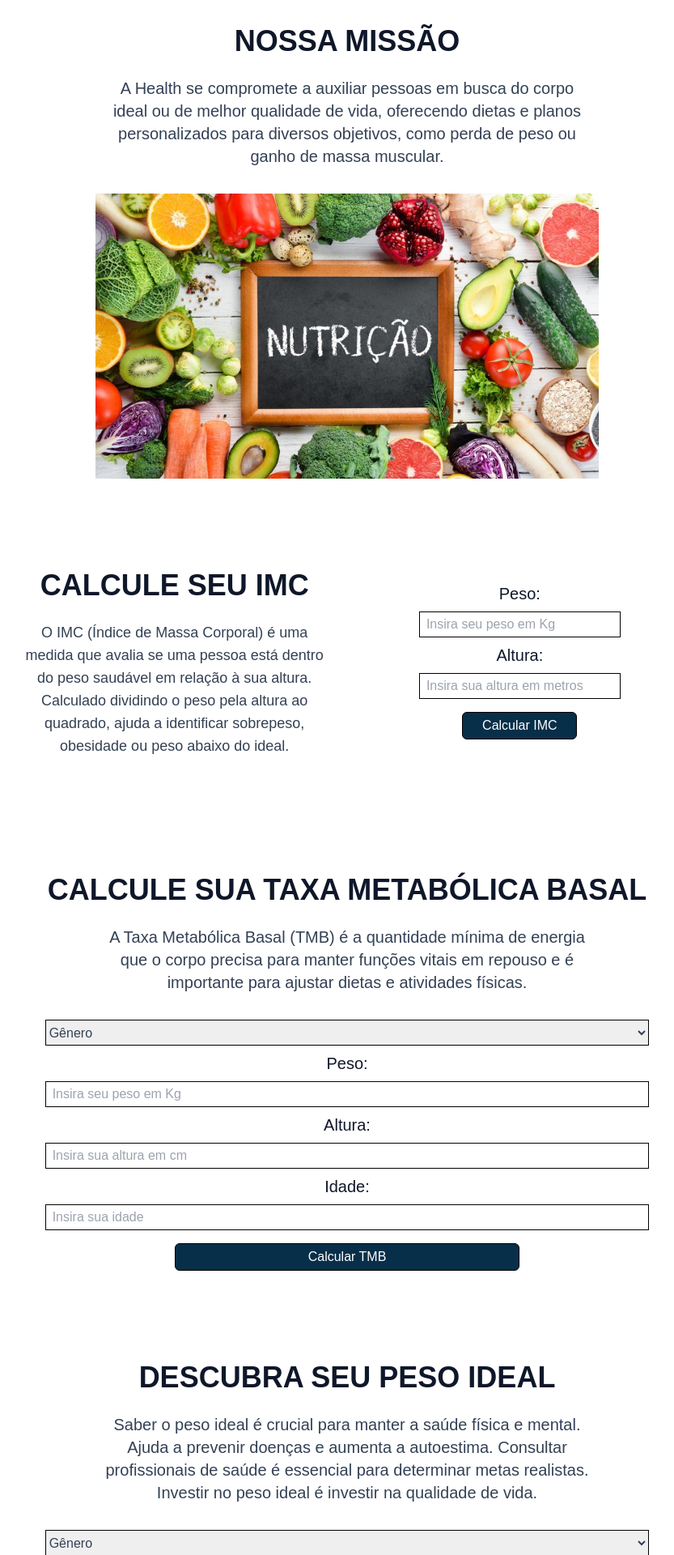
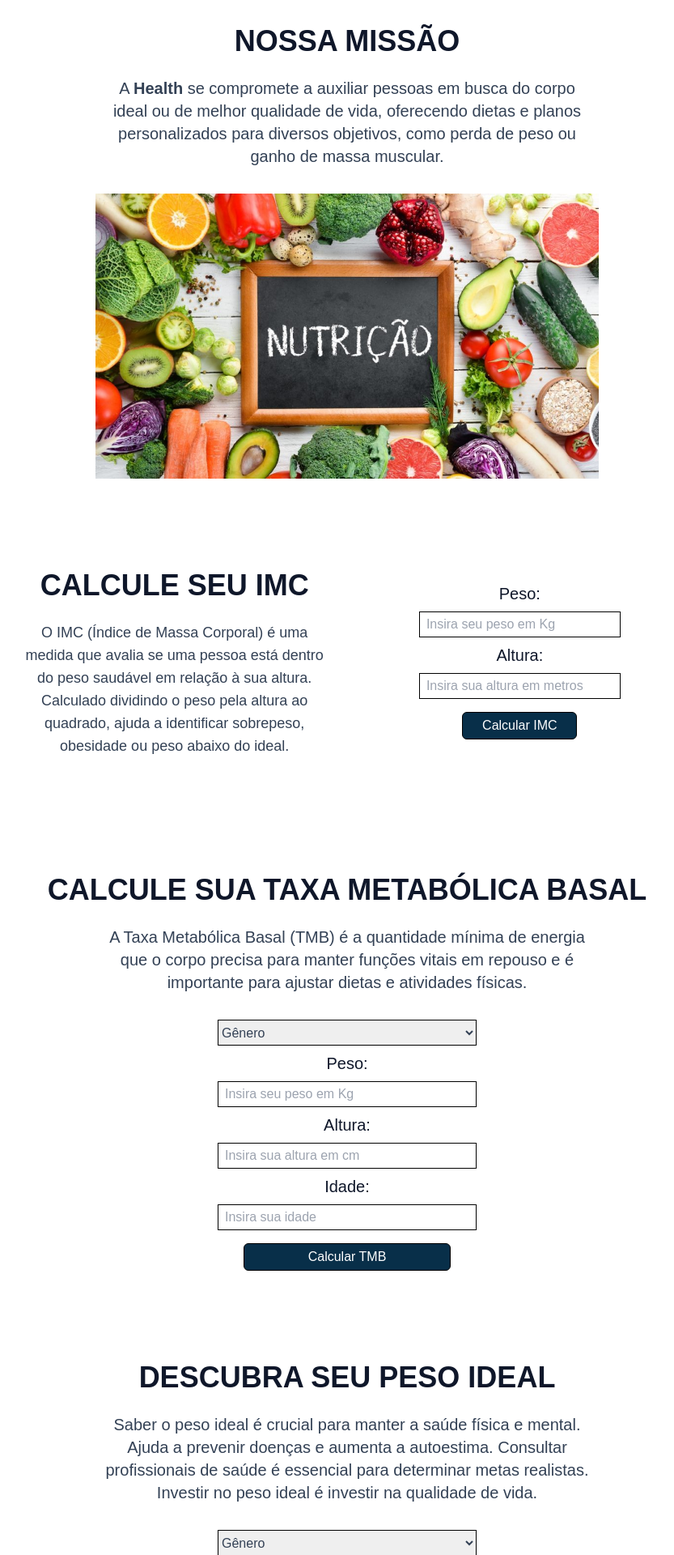
Before and after one commit to LeonardoMartins016/Projeto-Nutritivo, a PHP site: page / in a window 1280 px wide. Shown: the part 1021-2941 px from the top of the page at 81% size, without its empty margins (211-1044 px from the left). Run offline with PHP 8.4, Linux system fonts and the light colour scheme.

Commit message:
adaptando para desktop

```diff
--- a/index.html
+++ b/index.html
@@ -33,10 +33,10 @@
         <div id="inicio" class="w-full flex justify-center text-center flex-col">
             <div class="flex flex-col items-center mt-8 mb-8">
                 <h2 class="text-2xl mb-6 text-slate-900 font-bold md:text-4xl">NOSSA MISSÃO</h2>
-                <p class=" w-11/12 max-w-[600px] text-justify md:text-xl md:text-center">A Health se compromete a auxiliar pessoas em busca do corpo ideal ou de melhor qualidade de vida, oferecendo dietas e planos personalizados para diversos objetivos, como perda de peso ou ganho de massa muscular.</p>
+                <p class=" w-11/12 max-w-[600px] text-justify md:text-xl md:text-center">A <strong>Health</strong> se compromete a auxiliar pessoas em busca do corpo ideal ou de melhor qualidade de vida, oferecendo dietas e planos personalizados para diversos objetivos, como perda de peso ou ganho de massa muscular.</p>
             </div>
             <div class="mg-top flex justify-center">
-                 <img style="height: 22rem; width: auto;" src="img/imgmissao.jpg"  alt="imagem com alimentos saudáveis e uma placa com a palavra nutrição">
+                 <img src="img/imgmissao.jpg"  alt="imagem com alimentos saudáveis e uma placa com a palavra nutrição" class="h-[10rem] md:h-[22rem]">
             </div>
         </div>
 
@@ -67,18 +67,18 @@
 
        <!--CALCULADORA DE TMB (DIREITA)-->
             <div class="flex flex-col items-center">
-              <select name="genero" class="mb-2 border border-black w-7/12 h-8" id="genero">
+              <select name="genero" class="mb-2 border border-black w-7/12 h-8 md:w-1/4" id="genero">
                 <option value="none">Gênero</option>
                 <option value="masculino">Masculino</option>
                 <option value="feminino">Feminino</option>
               </select>
               <p class="mb-2 text-xl text-slate-900">Peso:</p>
-              <input class="mb-2 border border-black w-7/12 h-8 p-2" type="number" id="kiloTMB" placeholder="Insira seu peso em Kg">
+              <input class="mb-2 border border-black w-7/12 h-8 p-2 md:w-1/4" type="number" id="kiloTMB" placeholder="Insira seu peso em Kg">
               <p class="mb-2 text-xl text-slate-900">Altura:</p>
-              <input class="mb-2 border border-black w-7/12 h-8 p-2" type="number" id="AlturaTMB" placeholder="Insira sua altura em cm">
+              <input class="mb-2 border border-black w-7/12 h-8 p-2 md:w-1/4" type="number" id="AlturaTMB" placeholder="Insira sua altura em cm">
               <p class="mb-2 text-xl text-slate-900">Idade:</p>
-              <input class="mb-2 border border-black w-7/12 h-8 p-2" type="number" id="IdadeTMB" placeholder="Insira sua idade">
-              <button id="calculaTMB" class="bg-sky-950 text-white mt-2 mb-2 w-4/12 p-1 rounded-md border border-black">Calcular TMB</button>
+              <input class="mb-2 border border-black w-7/12 h-8 p-2 md:w-1/4" type="number" id="IdadeTMB" placeholder="Insira sua idade">
+              <button id="calculaTMB" class="bg-sky-950 text-white mt-2 mb-2 w-4/12 md:w-1/5 p-1 rounded-md border border-black">Calcular TMB</button>
               <p class="w-9/12 mt-2 text-xl" id="resultTMB"></p>
            </div>
         </div>
@@ -92,14 +92,14 @@
 
        <!--CALCULADORA DE PESO IDEAL (DIREITA)-->
            <div class="flex flex-col items-center">
-             <select name="genero" class="mb-2 border border-black w-7/12 h-8" id="generoPI">
+             <select name="genero" class="mb-2 border border-black w-7/12 h-8 md:w-1/4" id="generoPI">
                <option value="none">Gênero</option>
                <option value="masculino">Masculino</option>
                <option value="feminino">Feminino</option>
              </select>
              <p class="mb-2 text-xl text-slate-900">Altura:</p>
-             <input class="mb-2 border border-black w-7/12 h-8 p-2" type="number" id="AlturaPI" placeholder="Insira sua altura em cm">
-             <button id="calculaPeso" class="bg-sky-950 text-white mt-2 mb-2 w-4/12 p-1 rounded-md border border-black">Calcular TMB</button>
+             <input class="mb-2 border border-black w-7/12 h-8 p-2 md:w-1/4" type="number" id="AlturaPI" placeholder="Insira sua altura em cm">
+             <button id="calculaPeso" class="bg-sky-950 text-white mt-2 mb-2 w-4/12 md:w-1/5 p-1 rounded-md border border-black">Calcular TMB</button>
              <p class="w-9/12 mt-2 text-xl" id="resultPI"></p>
            </div>
      </div>
@@ -113,7 +113,7 @@
           <form method="post" class="flex flex-col gap-4 items-center">
             <input type="text" name="email" id="email" placeholder="Email:" class="input-login  w-[300px] p-2 rounded-md border-black border">
             <input type="password" name="senha" id="senha" placeholder="Senha:" class="input-login  w-[300px] p-2 rounded-md border-[black] border">
-            <button type="submit" class="bg-sky-950 text-[white] w-[100px] rounded-md hover:opacity-75 self-start">Entrar</button>
+            <button type="submit" class="bg-sky-950 text-[white] w-[100px] h-[30px] rounded-md hover:opacity-75 self-start">Entrar</button>
               </div>
 
               <!--Lado direito-->
--- a/src/style/output.css
+++ b/src/style/output.css
@@ -2725,16 +2728,36 @@ video {
     height: auto;
   }
 
+  .md\:h-\[\] {
+    height: ;
+  }
+
+  .md\:h-\[1\] {
+    height: 1;
+  }
+
+  .md\:h-\[22rem\] {
+    height: 22rem;
+  }
+
   .md\:w-1\/3 {
     width: 33.333333%;
   }
 
+  .md\:w-1\/4 {
+    width: 25%;
+  }
+
+  .md\:w-1 {
+    width: 0.25rem;
+  }
+
+  .md\:w-1\/5 {
+    width: 20%;
+  }
+
   .md\:flex-row {
     flex-direction: row;
-  }
-
-  .md\:items-start {
-    align-items: flex-start;
   }
 
   .md\:items-center {
```
Also changed, not shown: other parts of src/style/output.css (+26 -23 lines).
